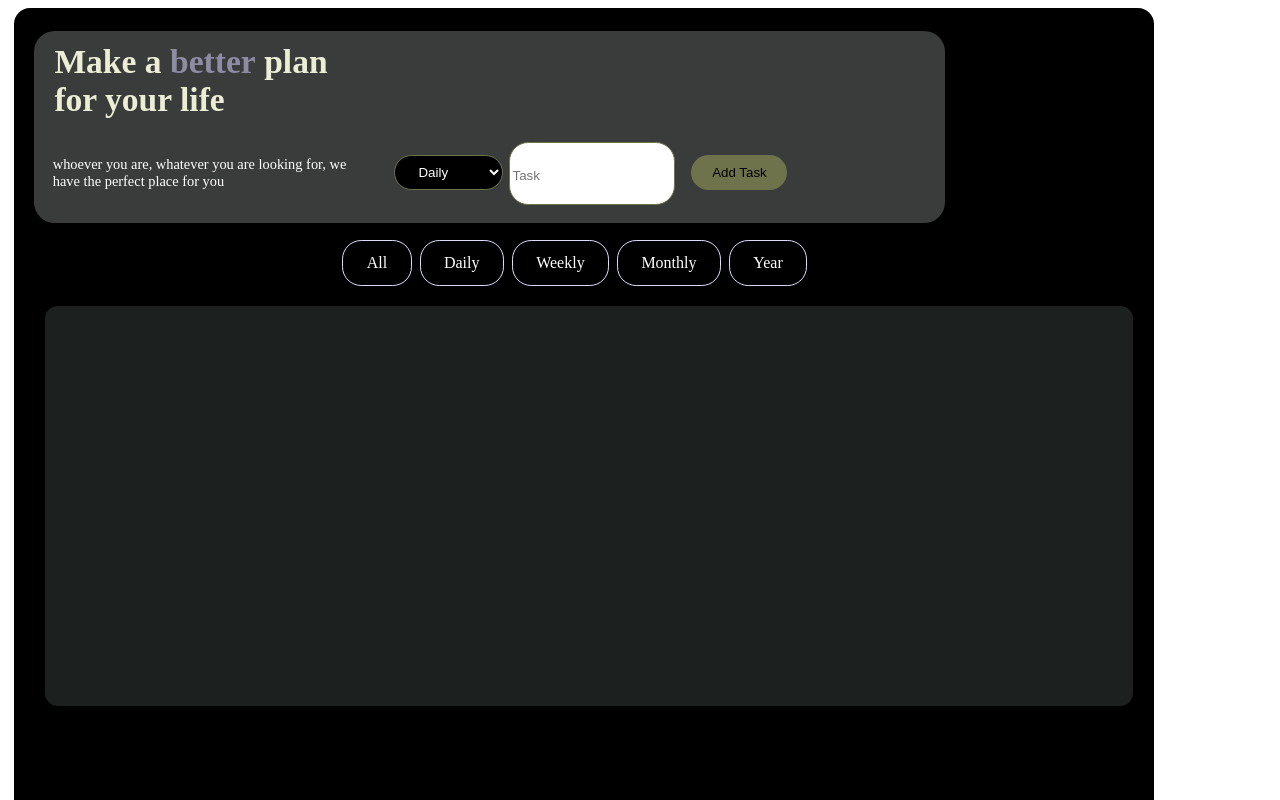
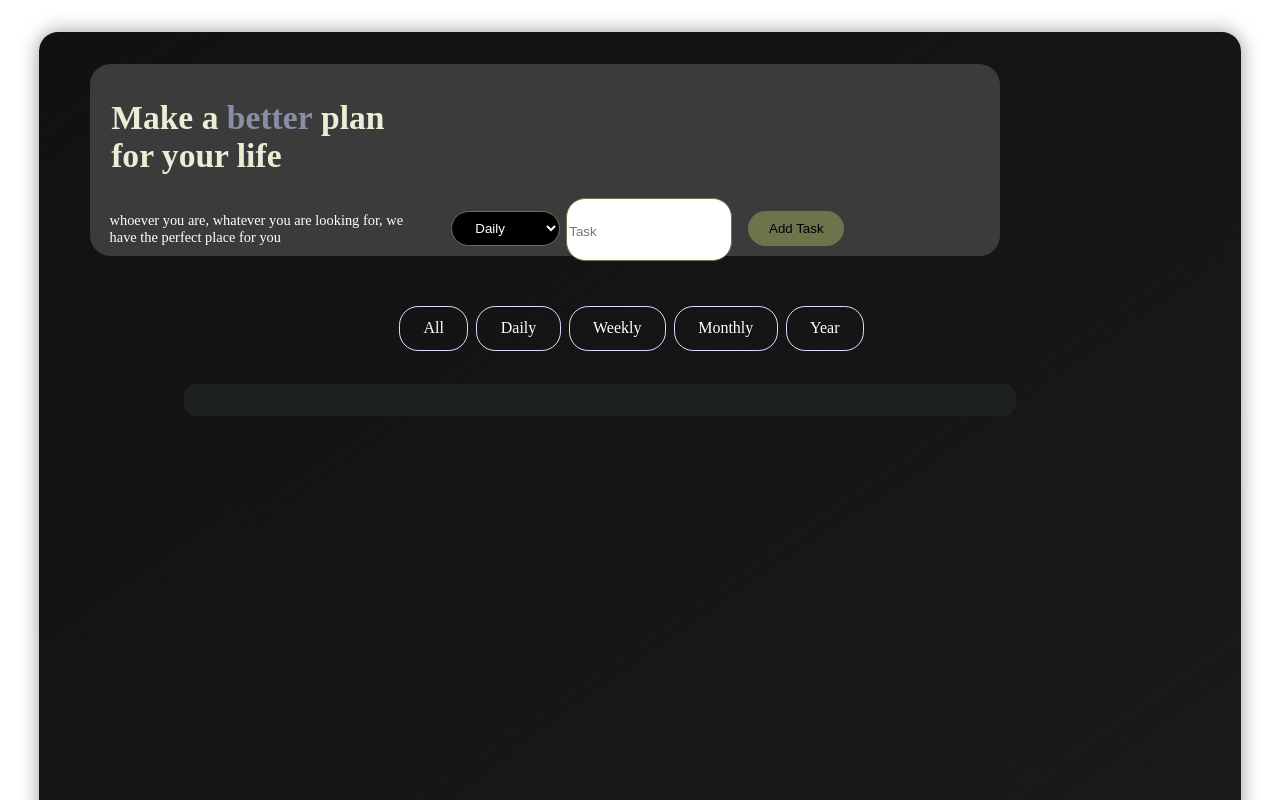
Before and after one commit to Ilysse200/To_doLists, a React (Vite) app: page / in a window 1280 px wide. Shown: the top 800 px of the page. Built offline with nearby package versions, Linux system fonts and the light colour scheme.

Commit message:
modified the table view

```diff
--- a/src/styles/navbar.css
+++ b/src/styles/navbar.css
@@ -1,12 +1,19 @@
-.main-container{
-    width:89%;
-    height:89rem;
-    background-color: black;
-    border-radius: 1rem;
-    margin-left: 0.4rem;
-    /* margin: 0; */
-    position: fixed;
+.main-container {
+  width: 90%;
+  min-height: 100vh;
+  background: linear-gradient(145deg, #111111, #1a1a1a);
+  border-radius: 1.2rem;
+  margin: 2rem auto;
+  padding: 2rem;
+  box-shadow: 0 0 20px rgba(0, 0, 0, 0.4);
+  color: white;
+  position: relative;
+  display: flex;
+  flex-direction: column;
+  gap: 2rem; /* Adds spacing between hero & table */
 }
+
+
 .upper-card{
     margin-left: 1.2rem;
     width:80%;
@@ -91,27 +98,34 @@
     background-color: #daddff;
     color:black;
 }
-.main-Tablecontent{
-    width:45%;
-    height: 20rem;
-    top:18.6rem;
-    position: relative;
-
+.main-Tablecontent {
+  width: 100%; /* fill available container */
+  margin-top: 2rem;
+  padding: 1rem 2rem;
+  box-sizing: border-box;
 
 }
-.tableStyles{
-    width:68rem;
-    height: 50vh;
-    margin-left: 2.3rem;
-    background-color: #1c201f;
-    border-radius: 0.8rem;
-    z-index: 1000;
+
+.tableStyles {
+  width: 65%;
+  background-color: #1c201f;
+  border-radius: 0.8rem;
+  padding: 1rem;
+  box-sizing: border-box;
+  position: absolute;
+  top:24rem;
+  margin-left: 9rem;
 }
-.table-content{
-    margin-left: 2.6rem;
-    border-radius: 1.2rem;
-    display: flex;
 
+.table-content {
+  display: flex;
+  align-items: center;
+  justify-content: space-between;
+  background-color: #1c201f;
+  border: 1px solid #4e5139;
+  border-radius: 1.2rem;
+  margin-bottom: 1rem;
+  padding: 1rem;
 }
 .tableStyles tr{
     width: 51rem;
@@ -121,13 +135,10 @@
     position: relative;
 }
 
-td{
-    margin-left: 0.4rem;
-    font-size: 1.4rem;
-    background-color: #1c201f;
-    padding: 1.2rem;
-    color: white;
-    border-radius:1.2rem;
-    padding-right: 10rem;
-
+td {
+  font-size: 1.2rem;
+  color: white;
+  padding: 0.8rem 1.2rem;
+  background-color: transparent;
+  border-radius: 0.5rem;
 }
```
